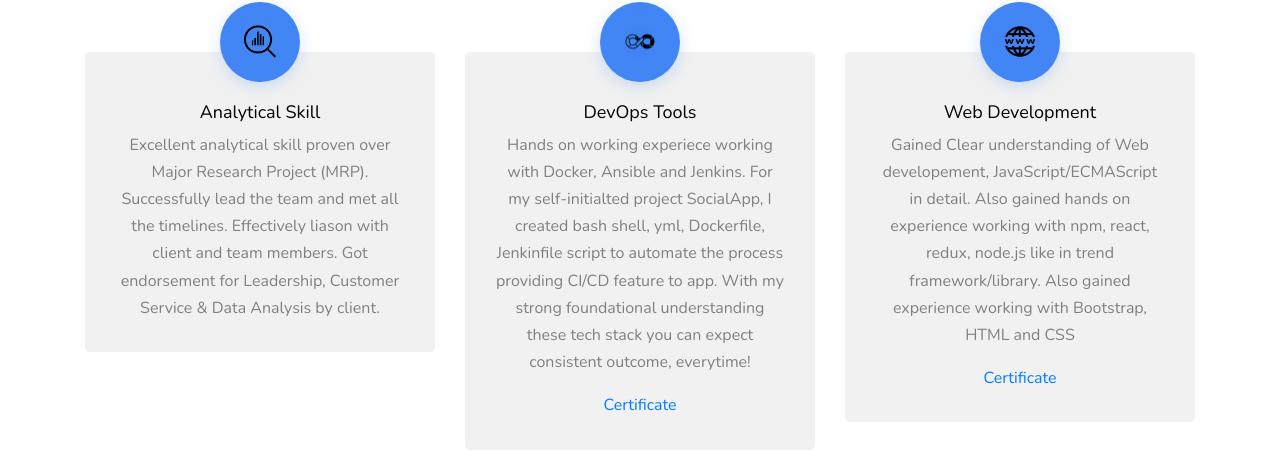
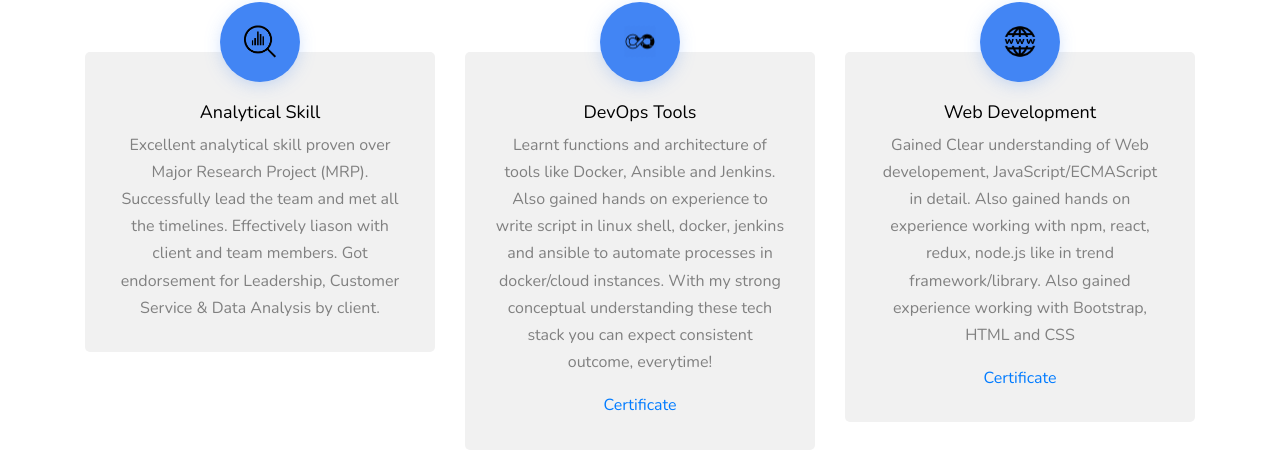
Before and after one commit to chipndell/mycv_web, a Flask app: page / in a window 1280 px wide. Shown: the part 1445-1904 px from the top of the page. Run offline with Flask 2, Linux system fonts and the light colour scheme; some libraries are stand-ins or nearby versions; some web fonts are replaced.

Commit message:
updates in index file

```diff
--- a/app/templates/index.html
+++ b/app/templates/index.html
@@ -157,7 +157,7 @@
               <div >
                 <h3>DevOps Tools</h3>
                 <div class="overflow-auto">
-                  <p class="font-weight-normal">Hands on working experiece working with Docker, Ansible and Jenkins. For my self-initialted project SocialApp, I created bash shell, yml, Dockerfile, Jenkinfile script to automate the process providing CI/CD feature to app. With my strong foundational understanding these tech stack you can expect consistent outcome, everytime!</p>
+                  <p class="font-weight-normal">Learnt functions and architecture of tools like Docker, Ansible and Jenkins. Also gained hands on experience to write script in linux shell, docker, jenkins and ansible to automate processes in docker/cloud instances. With my strong conceptual understanding these tech stack you can expect consistent outcome, everytime!</p>
                   <p><a target="_blank" href="https://drive.google.com/file/d/1orfBz6DXJz6yMlpPnSIqdJDhOrzhm5q3/view?usp=sharing">Certificate</a></p>
                 </div>
               </div>
@@ -503,7 +503,7 @@
           <div class="col-md-6 col-lg-4 mb-4 mb-lg-4">
             <div class="h-entry">
               <img src="../static/images/img_1.jpg" alt="Image" class="img-fluid">
-              <h2><a href="#">Stress and Coping Strategy</a></h2>
+              <h2><a href="https://drive.google.com/open?id=18dG1EDRn-ULNdAr6-wtbSCT5ey0D1Dhc" target="_blank">Stress and Coping Strategy</a></h2>
               <div class="meta mb-4">Team Leader <span class="mx-2">&bullet;</span> April 2020<span class="mx-2">&bullet;</span> <a>Data Analysis</a></div>
               <p>Leaded this project to conclude significance difference between Domestic and International students in terms of Stressors, Coping Strategy and Reactors. Studied and Followed 3 clinical models to make point. Concluded project right on time, earning Leadership, Customer Service, Data analytics and more by client on LinkedIn.</p>
               <p><a target="_blank" href="https://drive.google.com/open?id=18dG1EDRn-ULNdAr6-wtbSCT5ey0D1Dhc">Final Report</a></p>
@@ -512,9 +512,9 @@
           <div class="col-md-6 col-lg-4 mb-4 mb-lg-4">
             <div class="h-entry">
               <img src="../static/images/img_2.jpg" alt="Image" class="img-fluid">
-              <h2><a href="#">Blog Post Web Application</a></h2>
+              <h2><a href="https:/www.github.com/mananbh9/socialpost" target="_blank">Blog Post Web Application</a></h2>
               <div class="meta mb-4">Individual <span class="mx-2">&bullet;</span> May 2020<span class="mx-2">&bullet;</span> <a>Web Development</a></div>
-              <p>Designed the Django Powered and Javascript prmopted Web Application demonstating to-dos of various IT technology in the Big Data. Provided User to leave comments on articles after sign up by User Login feature. Allowed the site admin to post more articles in Consice and Time-efficient manner.</p>
+              <p>Designed the Django Powered Web Application demonstating e-ommerce like feature to post the blog. Provided user to control the visibility of their post and also be capable to comment on all the blogs posted.</p>
               <p><a href="https:/www.github.com/mananbh9/socialpost" target="_blank">Code...</a></p>
             </div>
           </div>
```
